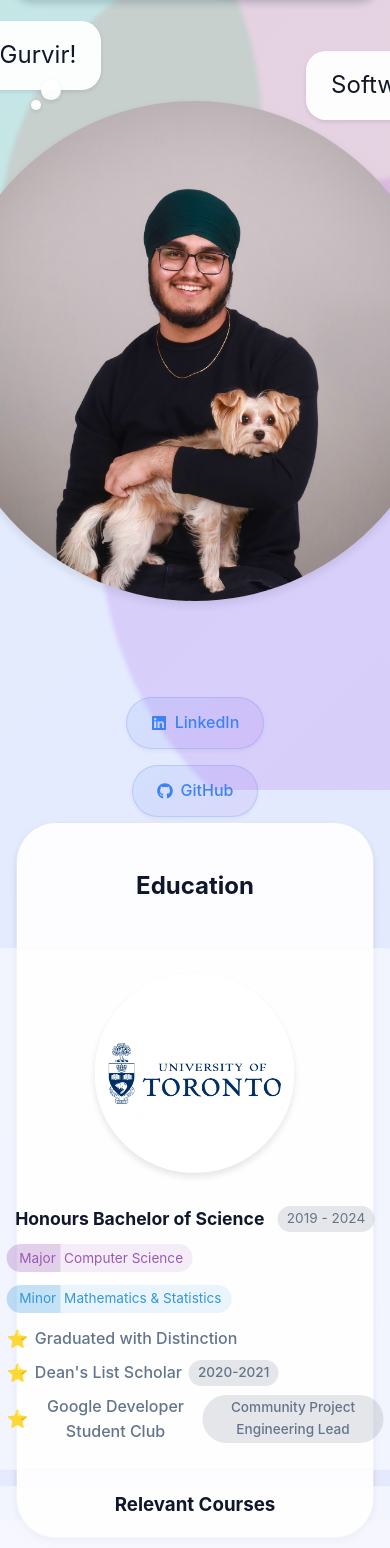
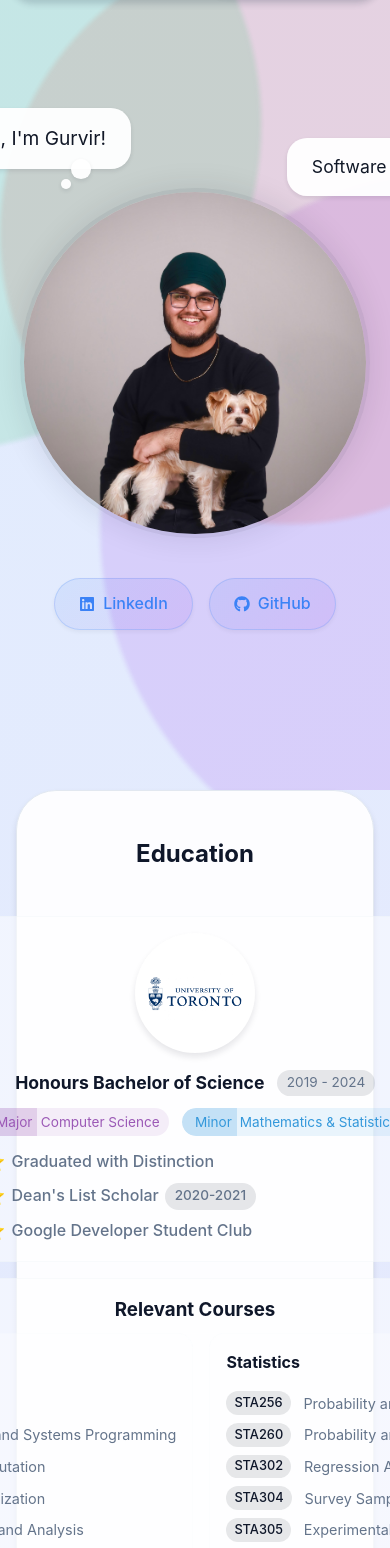
Before and after one commit to gurvirsasan/personal-website, a Next.js app: page / in a window 390 px wide. Shown: the part 54-1602 px from the top of the page. Built offline with nearby package versions, Linux system fonts and the light colour scheme.

Commit message:
Fixed all height issues with zoom

```diff
--- a/components/sections/Contact/ContactSection.tsx
+++ b/components/sections/Contact/ContactSection.tsx
@@ -1,25 +1,29 @@
 import GradientButton from '../../GradientButton/GradientButton';
 import SectionCard from '../../SectionCard/SectionCard';
+import { FaGithub, FaLinkedin, FaEnvelope } from 'react-icons/fa';
 
 export default function ContactSection() {
   return (
     <SectionCard id="contact" title="Contact Me" noBackground={true}>
+      <div className="flex flex-col items-center justify-center min-h-[400px] gap-8">
+        <p className="text-center text-lg">
           I'm always interested in hearing about new projects and opportunities.
           Feel free to reach out to me through email.
-      <div className="flex justify-center mt-80">
-        <GradientButton href="mailto:gurvirsasan1@gmail.com">
+        </p>
+        <div className="flex flex-wrap justify-center gap-6">
+          <GradientButton href="mailto:gurvirsasan@gmail.com" className="min-w-[160px]">
+            <FaEnvelope className="mr-2 text-lg" />
             Email Me
           </GradientButton>
-        <GradientButton
-          href="https://www.linkedin.com/in/gurvirsasan"
-        >
+          <GradientButton href="https://www.linkedin.com/in/gurvirsasan/" className="min-w-[160px]">
+            <FaLinkedin className="mr-2 text-lg" />
             LinkedIn
           </GradientButton>
-        <GradientButton
-          href="https://www.github.com/gurvirsasan"
-        >
+          <GradientButton href="https://www.github.com/gurvirsasan" className="min-w-[160px]">
+            <FaGithub className="mr-2 text-lg" />
             GitHub
           </GradientButton>
+        </div>
       </div>
     </SectionCard>
   );
--- a/components/sections/Education/AboutSection.module.css
+++ b/components/sections/Education/AboutSection.module.css
@@ -3,29 +3,26 @@
   flex-direction: column;
   align-items: center;
   width: 100%;
-  max-width: 1200px;
+  max-width: 2000px;
   margin: 0 auto;
-  padding: 0 1rem;
-  /* gap: 1rem; */
+  padding: 0;
+  gap: 1.5rem;
+  justify-content: center;
+  min-height: 100%;
 }
 
 .education {
   display: flex;
   flex-direction: row;
   align-items: center;
-  gap: 2rem;
+  gap: 1.5rem;
   background: rgba(var(--card-bg), 0.5);
-  padding: 2rem;
-  padding-top: 0;
   border-radius: 20px;
   border: 1px solid rgba(var(--card-border), 0.2);
-  width: 100%;
-  max-width: 1000px;
+  width: 80%;
+  max-width: 2000px;
   margin: 0 auto;
   justify-content: center;
-  position: relative;
-  left: 50%;
-  transform: translateX(-50%);
 }
 
 .uoftLogo {
@@ -95,9 +92,9 @@
 
 .courses {
   width: 100%;
-  max-width: 1000px;
+  max-width: 2000px;
   background: rgba(var(--card-bg), 0.5);
-  padding: 0.2rem;
+  padding: 1rem;
   border-radius: 20px;
   border: 1px solid rgba(var(--card-border), 0.2);
   margin: 0 auto;
@@ -112,11 +109,12 @@
   display: flex;
   gap: 1rem;
   justify-content: center;
+  padding: 1rem 0;
 }
 
 .courseSection {
   flex: 1;
-  max-width: 500px;
+  max-width: 800px;
   background: rgba(var(--card-bg), 0.3);
   padding: 1.5rem;
   border-radius: 15px;
@@ -234,12 +232,34 @@
 @media (max-width: 768px) {
   .aboutContent {
     gap: 1rem;
+    padding: 0;
+    justify-content: center;
   }
 
   .education {
     flex-direction: column;
     text-align: center;
-    padding: 1.5rem;
+    padding: 1rem;
+    gap: 1rem;
+    width: 100%;
+  }
+
+  .uoftLogo {
+    width: 120px;
+    height: 120px;
+  }
+
+  .courses {
+    padding: 1rem;
+  }
+
+  .courseSections {
+    gap: 1rem;
+    padding: 0.5rem 0;
+  }
+
+  .courseSection {
+    padding: 1rem;
   }
 
   .educationDetails {
@@ -248,16 +268,6 @@
 
   .degreeContainer {
     justify-content: center;
-  }
-
-  .courseSections {
-    flex-direction: column;
-    align-items: center;
-  }
-
-  .courseSection {
-    width: 100%;
-    max-width: 100%;
   }
 
   .courseSection h4,
--- a/components/sections/Education/AboutSection.tsx
+++ b/components/sections/Education/AboutSection.tsx
@@ -4,7 +4,7 @@ import styles from './AboutSection.module.css';
 
 export default function AboutSection() {
   return (
-    <SectionCard id="education" title="Education">
+    <SectionCard id="education" title="Education" isTallSection={true}>
       <div className={styles.aboutContent}>
         <div className={styles.education}>
           <Image
@@ -31,7 +31,7 @@ export default function AboutSection() {
               <span className={styles.star}>⭐</span> Dean's List Scholar <span className={styles.year}>2020-2021</span>
             </p>
             <p className={styles.achievement}>
-              <span className={styles.star}>⭐</span> Google Developer Student Club <span className={styles.year}>Community Project Engineering Lead</span>
+              <span className={styles.star}>⭐</span> Google Developer Student Club
             </p>
           </div>
         </div>
--- a/components/sections/Home/HomeSection.module.css
+++ b/components/sections/Home/HomeSection.module.css
@@ -3,6 +3,7 @@
   margin: 2rem auto;
   width: 500px;
   height: 500px;
+  margin-bottom: 1rem;
 }
 
 .profileImage {
@@ -10,7 +11,8 @@
   height: 500px;
   border-radius: 50%;
   object-fit: cover;
-  box-shadow: 0 4px 8px rgba(var(--text-primary), 0.1);
+  border: 4px solid rgba(var(--text-primary), 0.1);
+  box-shadow: 0 0 30px rgba(var(--text-primary), 0.1);
 }
 
 .thoughtBubble {
@@ -18,10 +20,10 @@
   top: -70px;
   left: -120px;
   background: rgba(255, 255, 255, 0.95);
-  padding: 15px 25px;
+  padding: 20px 30px;
   border-radius: 20px;
   box-shadow: 0 2px 4px rgba(var(--text-primary), 0.1);
-  font-size: 1.5rem;
+  font-size: 1.8rem;
   animation: float 1.5s ease-in-out infinite;
   color: rgb(17, 24, 39); /* Dark gray, almost black */
 }
@@ -32,6 +34,7 @@
   left: auto;
   right: -120px;
   animation: float 1.5s ease-in-out 0.75s infinite;
+  font-size: 1.6rem;
 }
 
 .thoughtBubble::after, .secondBubble::after {
@@ -72,11 +75,13 @@
   flex-direction: column;
   align-items: center;
   justify-content: center;
+  min-height: 500px;
+  padding-top: 50px;
   gap: 2rem;
+  position: relative;
   width: 100%;
-  position: relative;
-  min-height: 600px;
-  padding-top: 150px;
+  max-width: 2000px;
+  margin: 0 auto;
 }
 
 .introText {
@@ -108,9 +113,8 @@
 
 .socialLinks {
   display: flex;
-  gap: 1rem;
-  justify-content: center;
-  margin-top: 2rem;
+  gap: 1.5rem;
+  margin-top: 1rem;
 }
 
 .socialButton {
@@ -142,10 +146,36 @@
   font-size: 1.2rem;
 }
 
-@media screen and (max-width: 768px) {
+@media (max-width: 768px) {
+  .homeContent {
+    min-height: 500px;
+    padding-top: 50px;
+    gap: 1.5rem;
+  }
+
+  .profileContainer {
+    width: 350px;
+    height: 350px;
+    margin-bottom: 0.5rem;
+  }
+
+  .profileImage {
+    width: 350px;
+    height: 350px;
+  }
+
+  .thoughtBubble {
+    font-size: 1.2rem;
+    padding: 15px 25px;
+  }
+
+  .secondBubble {
+    font-size: 1.1rem;
+  }
+
   .socialLinks {
-    flex-direction: column;
-    align-items: center;
+    gap: 1rem;
+    margin-top: 0.5rem;
   }
 
   .socialButton {
--- a/components/sections/Home/HomeSection.tsx
+++ b/components/sections/Home/HomeSection.tsx
@@ -6,7 +6,7 @@ import GradientButton from '../../GradientButton/GradientButton';
 
 export default function HomeSection() {
   return (
-    <SectionCard id="home" isFirstSection={true} hasGradient={true} noBackground={true}>
+    <SectionCard id="home" isFirstSection={true} hasGradient={true} noBackground={true} isTallSection={true}>
       <div className={styles.homeContent}>
         <div className={styles.profileContainer}>
           <div className={styles.thoughtBubble}>
--- a/components/sections/Projects/ProjectCard.module.css
+++ b/components/sections/Projects/ProjectCard.module.css
@@ -7,6 +7,7 @@
   height: 100%;
   display: flex;
   flex-direction: column;
+  min-width: 200px;
 }
 
 .projectCard:hover {
@@ -17,7 +18,7 @@
 .imageContainer {
   position: relative;
   width: 100%;
-  height: 250px;
+  height: 200px;
   overflow: hidden;
 }
 
@@ -103,3 +104,40 @@
   margin: 0;
   line-height: 1.5;
 }
+
+@media (max-width: 1400px) {
+  .imageContainer {
+    height: 180px;
+  }
+
+  .title {
+    font-size: 1.2rem;
+  }
+
+  .description {
+    font-size: 0.9rem;
+  }
+}
+
+@media (max-width: 768px) {
+  .imageContainer {
+    height: 160px;
+  }
+
+  .content {
+    padding: 1rem;
+  }
+
+  .title {
+    font-size: 1.1rem;
+  }
+
+  .description {
+    font-size: 0.85rem;
+  }
+
+  .tag {
+    font-size: 0.75rem;
+    padding: 0.2rem 0.6rem;
+  }
+}
--- a/components/sections/Projects/ProjectsSection.module.css
+++ b/components/sections/Projects/ProjectsSection.module.css
@@ -1,9 +1,9 @@
 .projectsGrid {
   display: grid;
-  grid-template-columns: repeat(4, 300px);
+  grid-template-columns: repeat(auto-fit, minmax(280px, 1fr));
   gap: 2rem;
   width: 100%;
-  max-width: 1400px;
+  max-width: 2000px;
   margin: 0 auto;
   padding: 2rem;
   overflow-x: auto;
@@ -29,6 +29,15 @@
 
 @media (max-width: 1400px) {
   .projectsGrid {
-    justify-content: flex-start;
+    grid-template-columns: repeat(auto-fit, minmax(250px, 1fr));
+    gap: 1.5rem;
   }
 }
+
+@media (max-width: 768px) {
+  .projectsGrid {
+    grid-template-columns: repeat(auto-fit, minmax(200px, 1fr));
+    gap: 1rem;
+    padding: 1rem;
+  }
+}
--- a/components/sections/Skills/SkillsSection.module.css
+++ b/components/sections/Skills/SkillsSection.module.css
@@ -1,19 +1,19 @@
 .skillsContainer {
   display: flex;
   flex-direction: column;
-  gap: 3rem;
+  gap: 4rem;
   width: 100%;
-  max-width: 1200px;
+  max-width: 2000px;
   margin: 0 auto;
-  padding: 0 1.5rem;
+  padding: 2rem 1.5rem;
 }
 
 .skillsSection {
   display: flex;
   flex-direction: column;
-  gap: 1.5rem;
+  gap: 2rem;
   background: rgba(var(--card-bg), 0.3);
-  padding: 1.5rem;
+  padding: 2rem;
   border-radius: 20px;
   border: 1px solid rgba(var(--card-border), 0.2);
   box-shadow: 0 4px 20px rgba(var(--text-primary), 0.05);
@@ -44,10 +44,11 @@
 .skillsGrid {
   display: flex;
   flex-wrap: wrap;
-  gap: 1rem;
+  gap: 1.5rem;
   width: 100%;
-  padding: 0.5rem;
+  padding: 1rem;
   justify-content: center;
+  max-width: 2000px;
 }
 
 .skillCard {
@@ -65,8 +66,8 @@
   overflow: hidden;
   backdrop-filter: blur(8px);
   -webkit-backdrop-filter: blur(8px);
-  min-width: 90px;
-  max-width: 110px;
+  min-width: 100px;
+  max-width: 120px;
 }
 
 .skillCard::before {
@@ -106,12 +107,29 @@
 }
 
 .skillName {
-  font-size: 0.8rem;
+  font-size: 0.9rem;
   color: rgb(var(--text-primary));
   text-align: center;
   font-weight: 500;
   z-index: 1;
   letter-spacing: 0.2px;
+}
+
+@media (max-width: 1200px) {
+  .skillCard {
+    min-width: 90px;
+    max-width: 110px;
+    padding: 0.8rem;
+    gap: 0.4rem;
+  }
+
+  .skillIcon {
+    font-size: 1.8rem;
+  }
+
+  .skillName {
+    font-size: 0.8rem;
+  }
 }
 
 @media (max-width: 768px) {
@@ -133,16 +151,19 @@
   }
 
   .skillCard {
-    padding: 0.8rem;
-    min-width: 80px;
-    max-width: 100px;
+    padding: 0.5rem;
+    min-width: 70px;
+    max-width: 80px;
+    gap: 0.3rem;
+    border-radius: 8px;
   }
 
   .skillIcon {
-    font-size: 1.8rem;
+    font-size: 1.5rem;
   }
 
   .skillName {
-    font-size: 0.75rem;
+    font-size: 0.7rem;
+    letter-spacing: 0.1px;
   }
 }
--- a/components/sections/Skills/SkillsSection.tsx
+++ b/components/sections/Skills/SkillsSection.tsx
@@ -43,7 +43,7 @@ const technologies = [
 
 export default function SkillsSection() {
   return (
-    <SectionCard id="skills" title="Skills">
+    <SectionCard id="skills" title="Skills" isTallSection={true}>
       <div className={styles.skillsContainer}>
         <div className={styles.skillsSection}>
           <h3 className={styles.sectionTitle}>Languages</h3>
```
Lines whose indentation alone changed are shown as unchanged.
